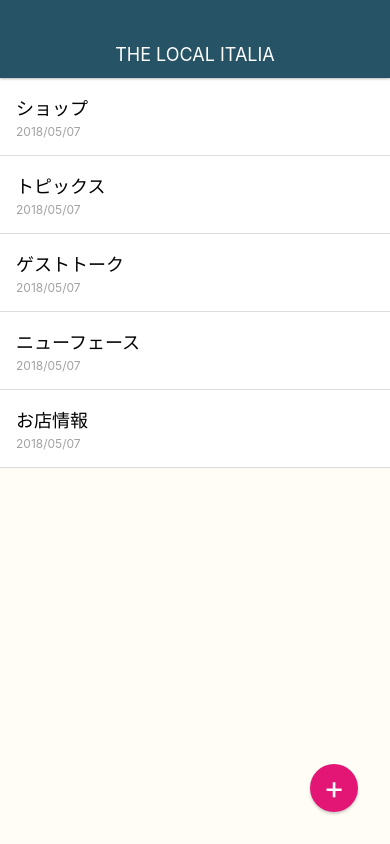
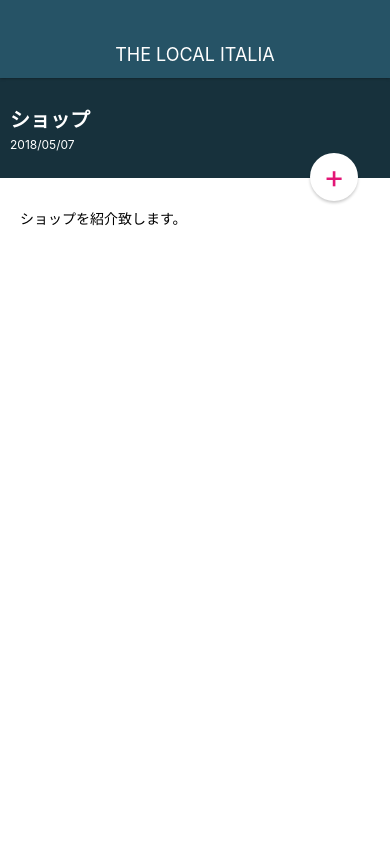
Before and after one commit to tama-leapass/MemoAppL, a React Native app: screen / in a window 390 px wide. Built offline with nearby package versions, Linux system fonts and the light colour scheme.

Commit message:
Style MemoDetailScreen

```diff
--- a/App.js
+++ b/App.js
@@ -2,16 +2,14 @@
 import { StyleSheet, View } from 'react-native';
 
 import Appbar from './src/components/Appbar';
-import MemoList from './src/components/MemoList';
-import CircleButton from './src/elements/CircleButton';
+import MemoDetailScreen from './src/screens/MemoDetailScreen';
 
 export default class App extends React.Component {
   render() {
     return (
       <View style={styles.container}>
         <Appbar />
-        <MemoList />
-        <CircleButton>+</CircleButton>
+        <MemoDetailScreen />
       </View>
     );
   }
@@ -22,7 +20,6 @@
     flex: 1,
     backgroundColor: '#fffDF6',
     alignItems: 'center',
-    justifyContent: 'center',
     paddingTop: 78,
   },
 });
--- a/src/elements/CircleButton.js
+++ b/src/elements/CircleButton.js
@@ -3,14 +3,22 @@
 
 class CircleButton extends React.Component {
   render(){
+    const { style,color } = this.props;
+
+    let bgColor = '#E31676';
+    let textColor = '#FFF';
+
+    if ( color === 'white') {
+      bgColor = '#FFF';
+      textColor = '#E31676';
+    }
+
     return (
-
-      <View style={styles.circleButton}>
-        <Text style={styles.circleButtonTitle}>
+      <View style={[styles.circleButton, style, { backgroundColor: bgColor}]}>
+        <Text style={[styles.circleButtonTitle, { color: textColor}]}>
           {this.props.children}
         </Text>
       </View>
-
     );
   }
 }
@@ -23,7 +31,6 @@
     right: 32,
     width: 48,
     height: 48,
-    backgroundColor: '#E31676',
     borderRadius: 24,
     justifyContent: 'center',
     alignItems: 'center',
--- /dev/null
+++ b/src/screens/MemoDetailScreen.js
@@ -0,0 +1,68 @@
+import React from 'react';
+import { StyleSheet, View, Text } from 'react-native';
+
+import CircleButton from '../elements/CircleButton';
+
+class MemoDetailScreen extends React.Component {
+  render(){
+    return (
+      <View style={styles.container}>
+        <View>
+          <View style={styles.memoHeader}>
+            <View>
+              <Text style={styles.memoHeaderTitle}>ショップ</Text>
+              <Text style={styles.memoHeaderDate}>2018/05/07</Text>
+            </View>
+          </View>
+        </View>
+
+          <View style={styles.memoContent}>
+            <Text>
+              ショップを紹介致します。
+            </Text>
+          </View>
+
+        <CircleButton color="white" style={styles.editButton}>+</CircleButton>
+
+      </View>
+
+    );
+  }
+}
+
+const styles = StyleSheet.create({
+  container: {
+    flex: 1,
+    width: '100%',
+  },
+  memoHeader: {
+    height: 100,
+    backgroundColor: '#17313C',
+    justifyContent: 'center',
+    padding: 10,
+  },
+  memoHeaderTitle: {
+    fontSize: 20,
+    fontWeight: 'bold',
+    color: '#FFF',
+    marginBottom: 4,
+  },
+  memoHeaderDate: {
+    fontSize: 12,
+    color: '#FFF',
+  },
+  memoContent: {
+    paddingTop: 30,
+    paddingLeft: 20,
+    paddingRight: 20,
+    backgroundColor: '#FFF',
+    paddingBottom: 20,
+    flex: 1,
+  },
+  editButton: {
+    top: 75,
+  },
+
+});
+
+export default MemoDetailScreen;
```
Also changed, not shown: src/screens/MemoListScreen.js (added, +27 -0 lines).
